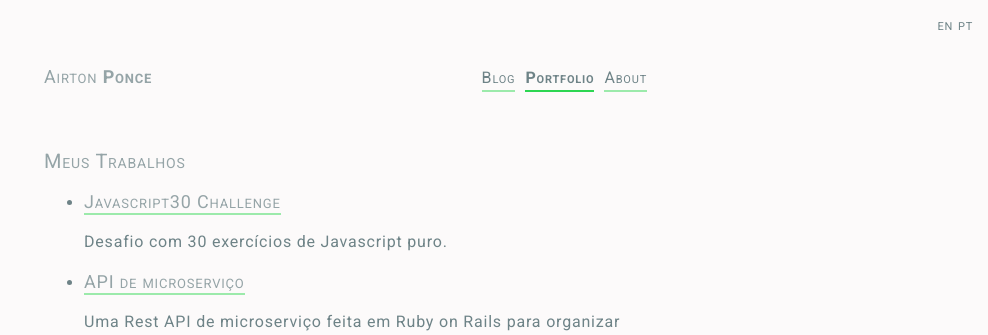
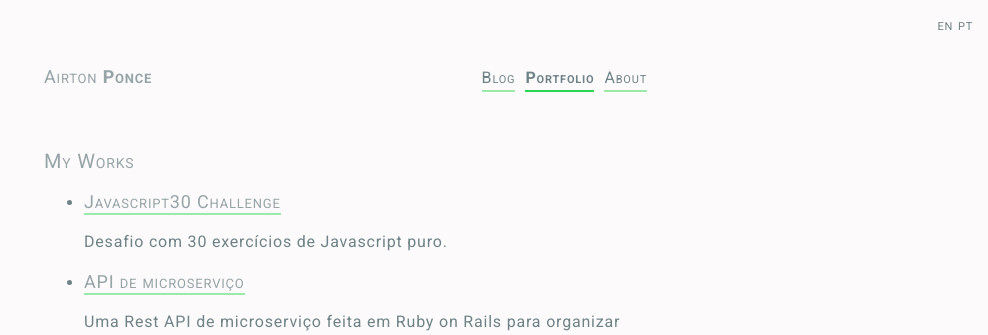
Before and after one commit to APonce911/jekyll-mywebsite, a Jekyll site: the page built from portfolio.html, in a window 1280 px wide. Shown: the top 335 px of the page, without its empty margins (292-1280 px from the left). Built offline with Jekyll 4.4.1, drawn with Linux system fonts in a browser that asks for light colours; nearby versions of some CDN libraries.

Commit message:
myWorks h2 from translations.yml

```diff
--- a/portfolio.html
+++ b/portfolio.html
@@ -1,9 +1,9 @@
 ---
 title: APonce Portfolio
 permalink: /portfolio/
-
+lang: en
 ---
-<h2>Meus Trabalhos</h2>
+<h2>{{ site.data.translations['myWorks'][page.lang] }}</h2>
 
 <ul>
     <li><a href="https://aponce911.github.io/javascript30/" target="_blank"  class="title-link external-link">Javascript30 Challenge</a></li>
```
